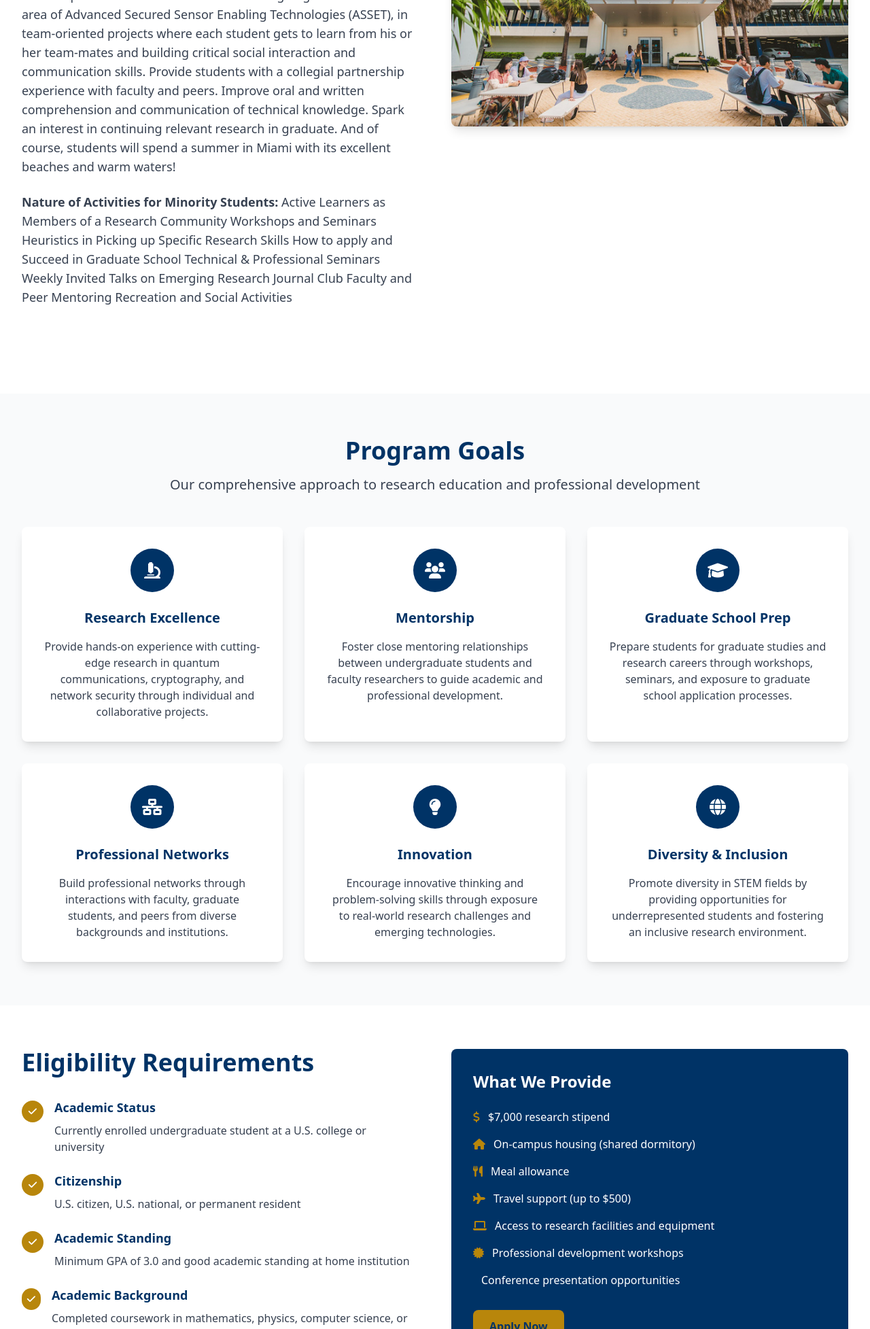
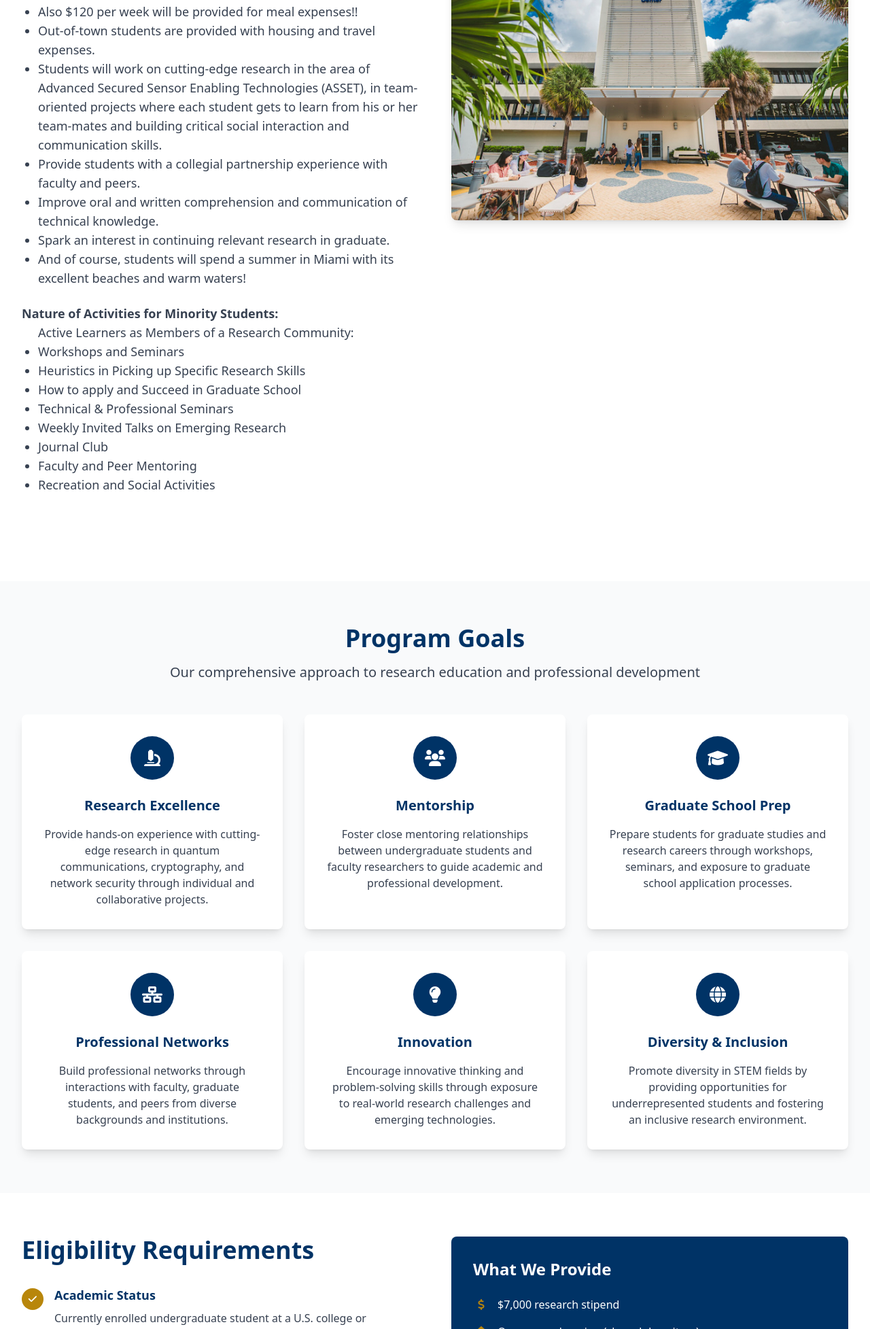
Before and after one commit to DynamicIO/ret, a website: page about.html in a window 1280 px wide. Shown: the part 845-2800 px from the top of the page at 68% size. Drawn offline with nearby package versions, Linux system fonts and the light colour scheme.

Commit message:
More updates

```diff
--- a/about.html
+++ b/about.html
@@ -115,30 +115,33 @@
                         hands-on knowledge of applied and basic research.
                     </p>
                     <p class="text-lg text-gray-700 mb-6">
-                        <strong>Why REU at FIU?</strong>
+                        <strong> Why REU at FIU?</strong>
                         There are several reasons to apply to the REU program at FIU:
-                        Students will be paid $7,000 for doing some cutting-edge research!
-                        Also $120 per week will be provided for meal expenses!!
-                        Out-of-town students are provided with housing and travel expenses.
-                        Students will work on cutting-edge research in the area of Advanced Secured Sensor Enabling Technologies (ASSET), in team-oriented projects where each student gets to learn from his or her team-mates and building critical social interaction and communication skills.
-                        Provide students with a collegial partnership experience with faculty and peers.
-                        Improve oral and written comprehension and communication of technical knowledge.
-                        Spark an interest in continuing relevant research in graduate.
-                        And of course, students will spend a summer in Miami with its excellent beaches and warm waters!
                     </p>
+                    <ul class="text-lg text-gray-700 mb-6 list-disc pl-6">
+                        <li>Students will be paid $7,000 for doing some cutting-edge research!</li>
+                        <li>Also $120 per week will be provided for meal expenses!!</li>
+                        <li>Out-of-town students are provided with housing and travel expenses.</li>
+                        <li>Students will work on cutting-edge research in the area of Advanced Secured Sensor Enabling Technologies (ASSET), in team-oriented projects where each student gets to learn from his or her team-mates and building critical social interaction and communication skills.</li>
+                        <li>Provide students with a collegial partnership experience with faculty and peers.</li>
+                        <li>Improve oral and written comprehension and communication of technical knowledge.</li>
+                        <li>Spark an interest in continuing relevant research in graduate.</li>
+                        <li>And of course, students will spend a summer in Miami with its excellent beaches and warm waters!</li>
+                    </ul>
                     <p class="text-lg text-gray-700">
                         <strong>Nature of Activities for Minority Students:</strong>
-
-                        Active Learners as Members of a Research Community
-                        Workshops and Seminars
-                        Heuristics in Picking up Specific Research Skills
-                        How to apply and Succeed in Graduate School
-                        Technical & Professional Seminars
-                        Weekly Invited Talks on Emerging Research
-                        Journal Club
-                        Faculty and Peer Mentoring
-                        Recreation and Social Activities
                     </p>
+                    <ul class="text-lg text-gray-700 list-disc pl-6">
+                    Active Learners as Members of a Research Community:
+                        <li>Workshops and Seminars</li>
+                        <li>Heuristics in Picking up Specific Research Skills</li>
+                        <li>How to apply and Succeed in Graduate School</li>
+                        <li>Technical & Professional Seminars</li>
+                        <li>Weekly Invited Talks on Emerging Research</li>
+                        <li>Journal Club</li>
+                        <li>Faculty and Peer Mentoring</li>
+                        <li>Recreation and Social Activities</li>
+                    </ul>
                 </div>
                 <div>
                     <img src="engineering.jpg"
@@ -290,32 +293,46 @@
                     <h3 class="text-2xl font-bold mb-6">What We Provide</h3>
                     <ul class="space-y-4">
                         <li class="flex items-center">
-                            <i class="fas fa-dollar-sign text-fiu-gold mr-3"></i>
-                            <span>$7,000 research stipend</span>
+                            <div class="w-6 text-center">
+                                <i class="fas fa-dollar-sign text-fiu-gold"></i>
+                            </div>
+                            <span class="ml-3">$7,000 research stipend</span>
                         </li>
                         <li class="flex items-center">
-                            <i class="fas fa-home text-fiu-gold mr-3"></i>
-                            <span>On-campus housing (shared dormitory)</span>
+                            <div class="w-6 text-center">
+                                <i class="fas fa-home text-fiu-gold"></i>
+                            </div>
+                            <span class="ml-3">On-campus housing (shared dormitory)</span>
                         </li>
                         <li class="flex items-center">
-                            <i class="fas fa-utensils text-fiu-gold mr-3"></i>
-                            <span>Meal allowance</span>
+                            <div class="w-6 text-center">
+                                <i class="fas fa-utensils text-fiu-gold"></i>
+                            </div>
+                            <span class="ml-3">Meal allowance</span>
                         </li>
                         <li class="flex items-center">
-                            <i class="fas fa-plane text-fiu-gold mr-3"></i>
-                            <span>Travel support (up to $500)</span>
+                            <div class="w-6 text-center">
+                                <i class="fas fa-plane text-fiu-gold"></i>
+                            </div>
+                            <span class="ml-3">Travel support (up to $500)</span>
                         </li>
                         <li class="flex items-center">
-                            <i class="fas fa-laptop text-fiu-gold mr-3"></i>
-                            <span>Access to research facilities and equipment</span>
+                            <div class="w-6 text-center">
+                                <i class="fas fa-laptop text-fiu-gold"></i>
+                            </div>
+                            <span class="ml-3">Access to research facilities and equipment</span>
                         </li>
                         <li class="flex items-center">
-                            <i class="fas fa-certificate text-fiu-gold mr-3"></i>
-                            <span>Professional development workshops</span>
+                            <div class="w-6 text-center">
+                                <i class="fas fa-certificate text-fiu-gold"></i>
+                            </div>
+                            <span class="ml-3">Professional development workshops</span>
                         </li>
                         <li class="flex items-center">
-                            <i class="fas fa-presentation text-fiu-gold mr-3"></i>
-                            <span>Conference presentation opportunities</span>
+                            <div class="w-6 text-center">
+                                <i class="fas fa-chalkboard-teacher text-fiu-gold"></i>
+                            </div>
+                            <span class="ml-3">Conference presentation opportunities</span>
                         </li>
                     </ul>
 
```
Also changed, not shown: application.html (+15 -15 lines), faculty.html (+2 -2 lines), 1 other file.
